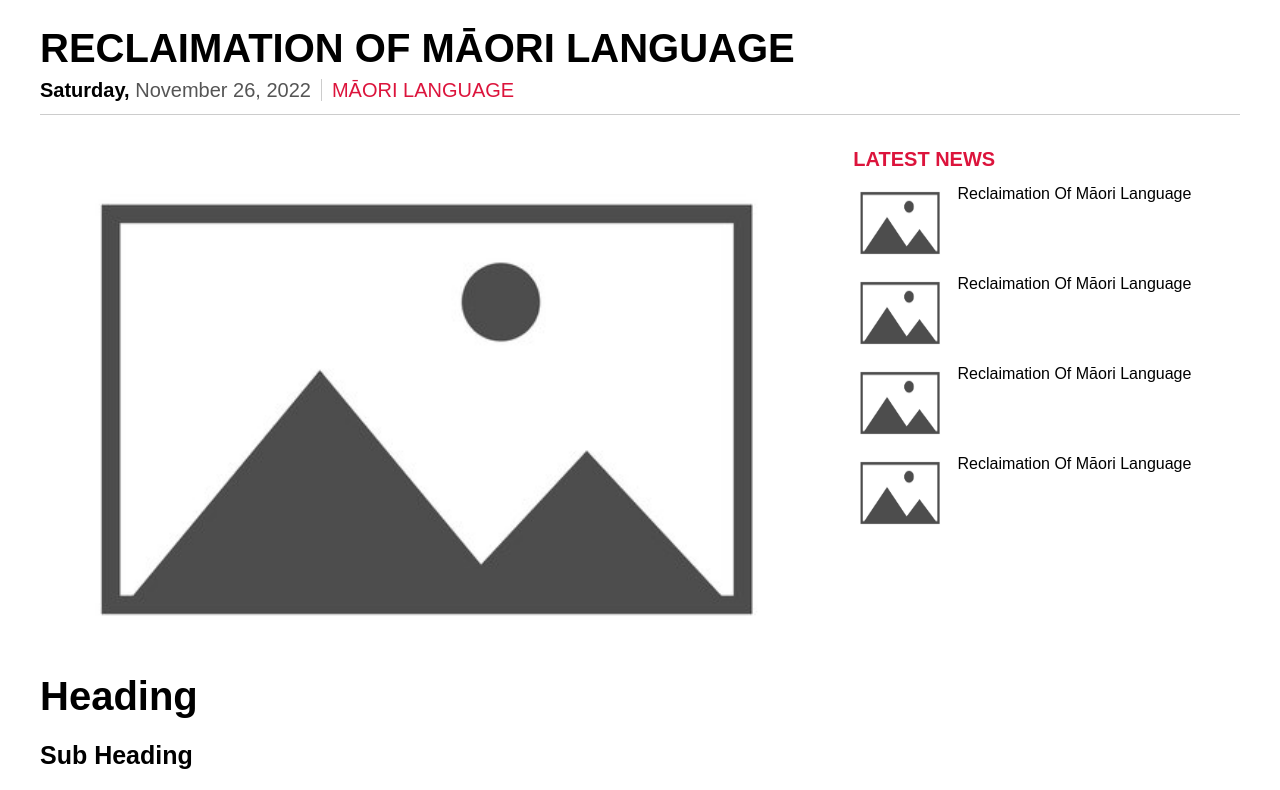
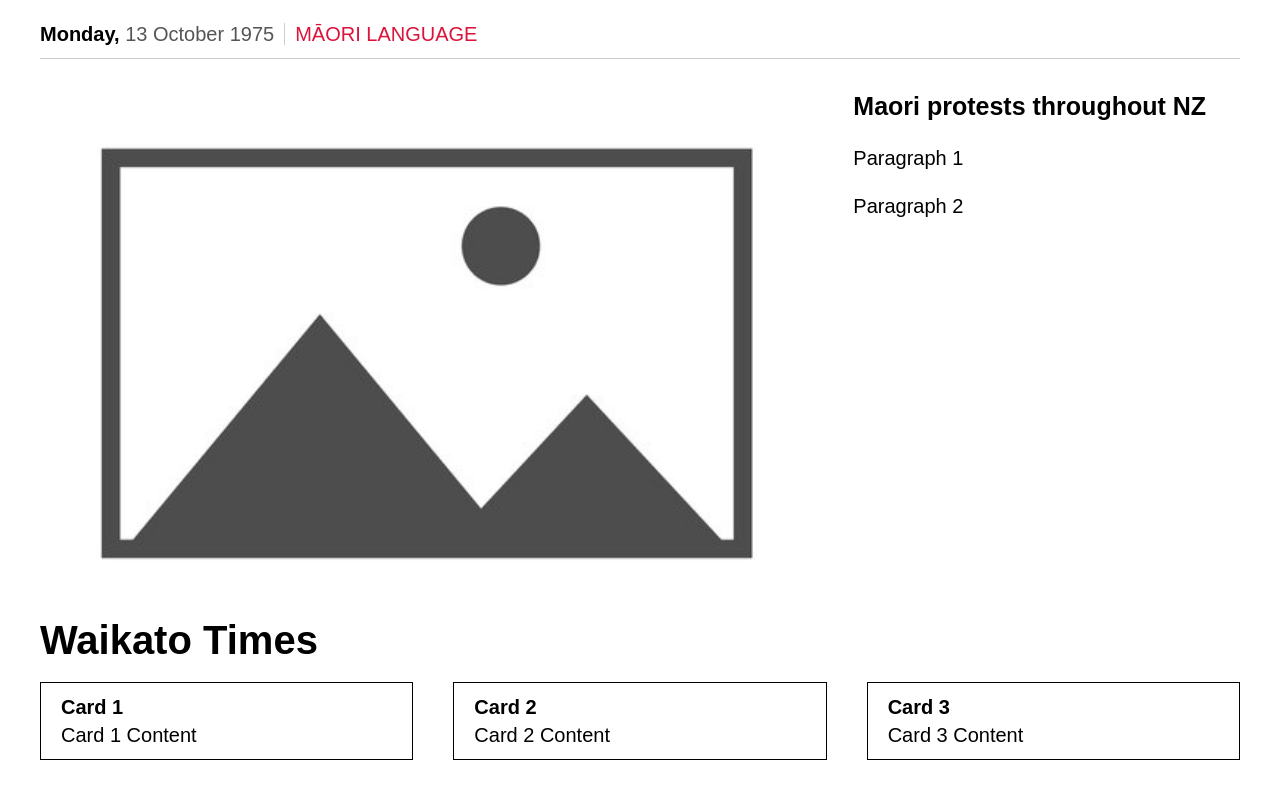
Before and after one commit to Sky-Schoolwork/Schoolwork, a plain HTML site: page index.html in a window 1280 px wide. Shown: the top 790 px of the page. Drawn offline with Linux system fonts and the light colour scheme.

Commit message:
Update index.html

```diff
--- a/index.html
+++ b/index.html
@@ -11,9 +11,8 @@
 <body>
   <div class="container">
     <header>
-    <h1 class="heading-1">Reclaimation Of Māori Language</h1>
     <div class="sub-heading">
-      <p>Saturday, <span>November 26, 2022</span></p>
+      <p>Monday, <span>13 October 1975</span></p>
       <p class="importent">Māori Language</p>
     </div>
     </header>
@@ -24,38 +23,12 @@
           <img src="img/MainImage.jpg" class="home-img" alt="Paper photo">
 
           <h2 class="heading-2">
-            Heading
+            Waikato Times
           </h2>
         </div>
 
-        <div class="right">
-          <h3 class="heading-3">Latest News</h3>
-          <div class="lists">
-            <div class="list">
-              <img src="img/LatestNews.jpg" alt="photo 1">
-              <p>Reclaimation Of Māori Language</p>
-            </div>
-
-            <div class="list">
-              <img src="img/LatestNews.jpg" alt="photo 2">
-              <p>Reclaimation Of Māori Language</p>
-            </div>
-
-            <div class="list">
-              <img src="img/LatestNews.jpg" alt="photo 3">
-              <p>Reclaimation Of Māori Language</p>
-            </div>
-
-            <div class="list">
-              <img src="img/LatestNews.jpg" alt="photo 4">
-              <p>Reclaimation Of Māori Language</p>
-            </div>
-          </div>
-        </div>
-      </div>
-
       <article>
-        <p>Sub Heading</p>
+        <p>Maori protests throughout NZ</p>
 
         <p>Paragraph 1</p>
 
```
